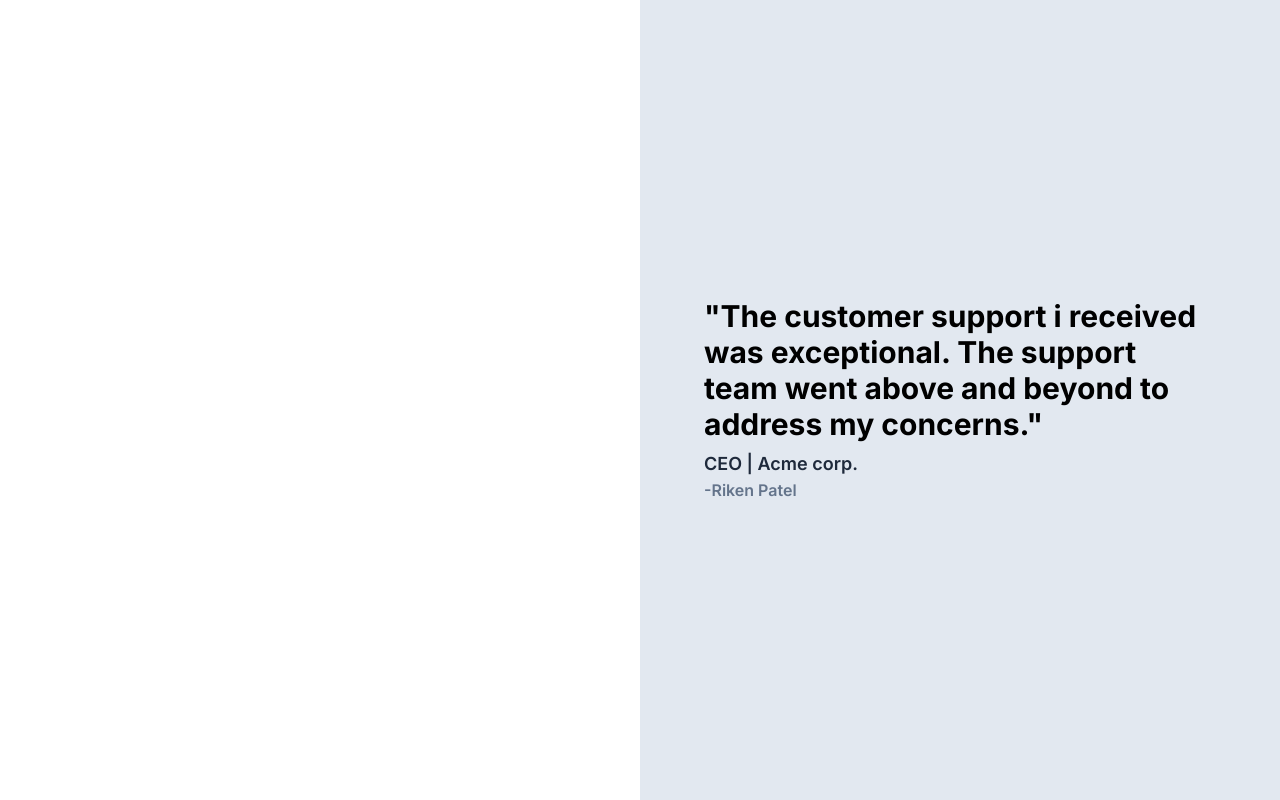
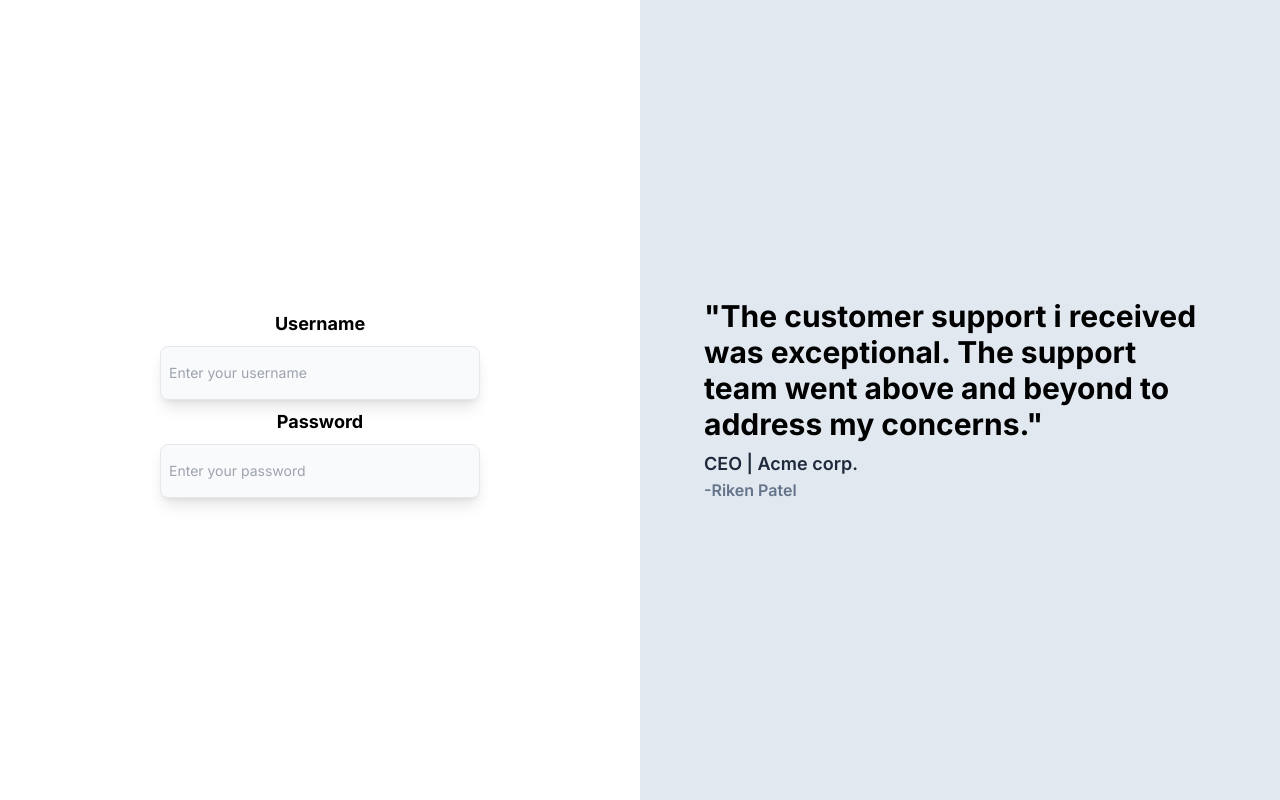
Before and after one commit to RikenMor001/NextJs-Backend, a Next.js app: page /signup in a window 1280 px wide. Built offline with nearby package versions, Linux system fonts and the light colour scheme.

Commit message:
Update Signup.tsx

```diff
--- a/app/components/Signup.tsx
+++ b/app/components/Signup.tsx
@@ -1,18 +1,38 @@
 
 // button uses axios.post because it will post the username and the password or any other type of schema that is been introduced by the database
-// provider. Followin the " Prsima.Schema "
+// provider. Following the " Prsima.Schema "
 "use client"
-import { useState } from "react";
+import { ChangeEvent, useState } from "react";
 
 export function Signup(){
-    const [username, setUsername] = useState();
-    const [password, setPassword] = useState();
+    const [username, setUsername] = useState<String>('');
+    const [password, setPassword] = useState<String>('');
 
     return <div>
-        <div className="grid grid-cols-2">
-            <div>
+            <div className="grid grid-cols-2">
+                <div className="flex justify-center flex-col">
+                    <div>
+                        <Input
+                            label="Username"
+                            placeholder="Enter your username"
+                            type="text"
+                            onChange={(e) => setUsername(c => ({
+                                ...c,
+                                username: e.target.value
+                            }))}
+                        />
+                        <Input
+                            label="Password"
+                            placeholder="Enter your password"
+                            type="password"
+                            onChange={(e) => setPassword(c => ({
+                                ...c,
+                                password: e.target.value
+                            }))}
+                        />
+                    </div>
+                </div>
 
-            </div>
             <div className="bg-slate-200 flex justify-center flex-col h-screen">
                 <div className="flex justify-center">
                     <div className="max-w-lg">
@@ -31,3 +51,29 @@
         </div>
     </div>
 }
+
+interface SignupProps{
+    label: string;
+    placeholder: string;
+    type?: string;
+    onChange: (e: ChangeEvent<HTMLInputElement>) => void;
+}
+
+function Input({label, placeholder, type, onChange}: SignupProps){
+    return <div className="flex flex-col items-center text-center w-full">
+        <div className="text-lg font-bold p-2">
+            <label>
+                {label}
+            </label>
+        </div>
+        <div className="w-1/2">
+            <input
+            placeholder={placeholder}
+            type={type}
+            onChange={onChange}
+            className="w-full bg-gray-50 text-gray-900 text-sm rounded-lg shadow-lg px-2 py-4 border border-gray-200"
+            required
+            />
+        </div>
+    </div>
+}
```
